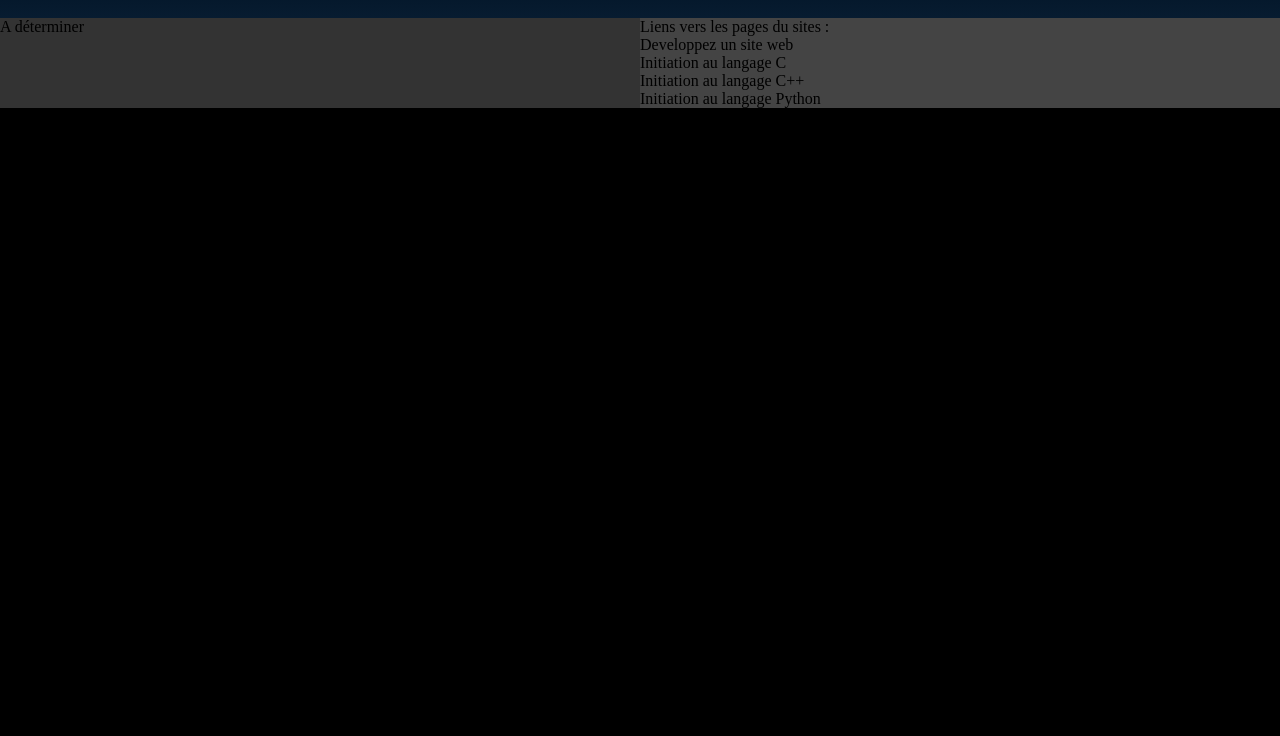
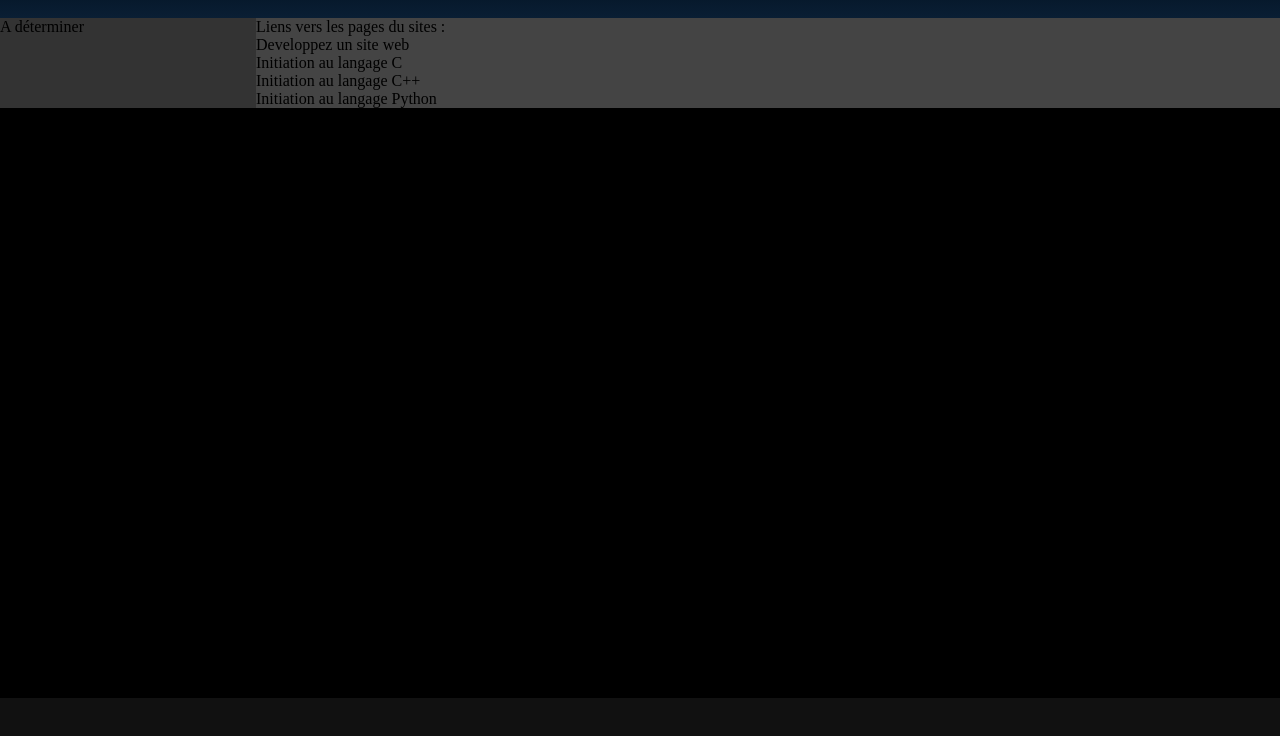
Before and after one commit to Lenglet-jeremy/Centralisinfos, a plain HTML site: page index.html in a window 1280 px wide. Shown: the part 42-778 px from the top of the page. Drawn offline with Linux system fonts and the light colour scheme.

Commit message:
Mise à jour global du dossier

```diff
--- a/style.css
+++ b/style.css
@@ -19,7 +19,7 @@ a{
     flex-direction: row;
     justify-content: space-between;
     align-items: center;
-    background: linear-gradient(to top, #081f36e6, #001931b3);
+    background: linear-gradient(to top, #0b223ae6, #001325b3);
 }
 .Header div{}
 .Header .Left{
@@ -50,6 +50,7 @@ a{
 .Header .Right .Account{}
 
 
+
 .Main{
     display: flex;
     flex-direction: row;
@@ -58,12 +59,22 @@ a{
 
 .Main .ToDefine{
     background-color: #333333;
-    width: 50%;
+    width: 20%;
 }
 .Main .ToDefine p{}
 
 .Main .Content{
     background-color: #444444;
-    width: 50%;
+    width: 80%;
 }
 .Main .Content p{}
+
+
+
+.Footer{
+    position: absolute;
+    bottom: 0;
+    width: 100%;
+    height: 60px;
+    background-color: #111111;
+}
```
